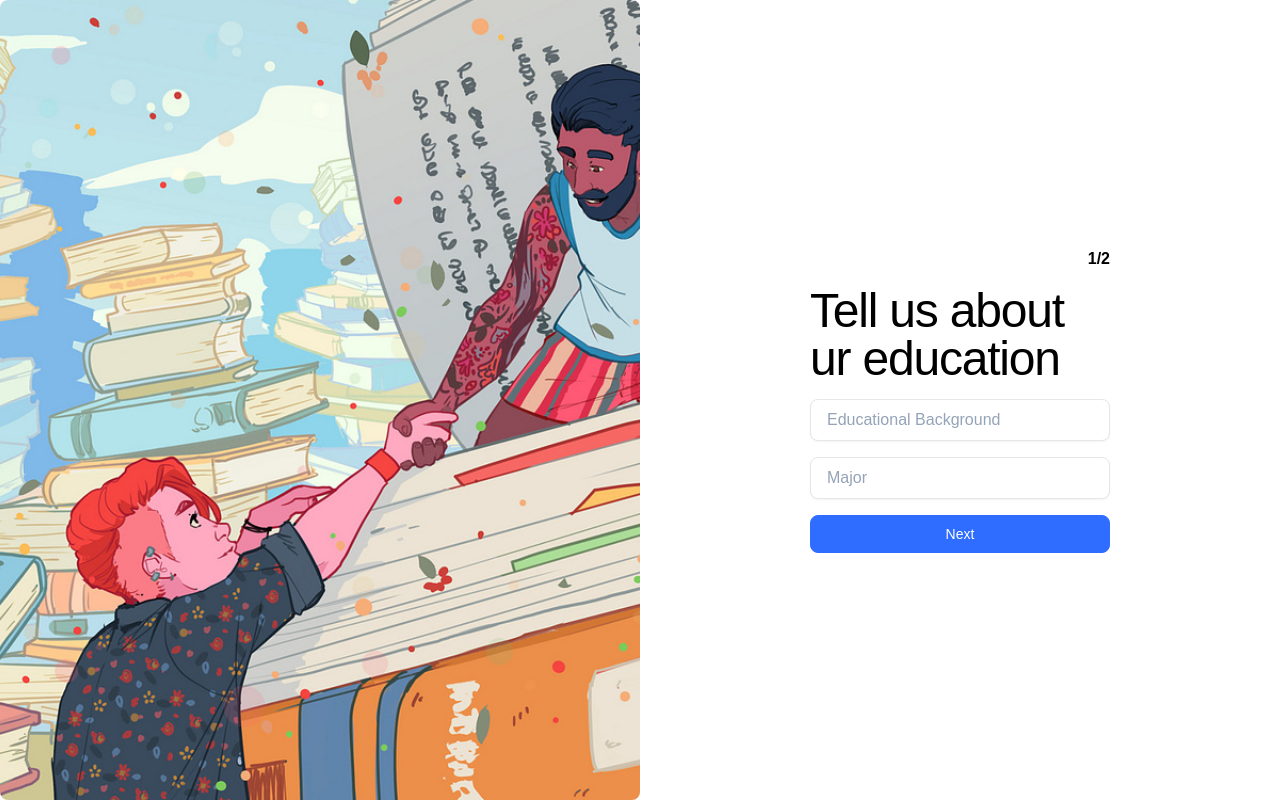
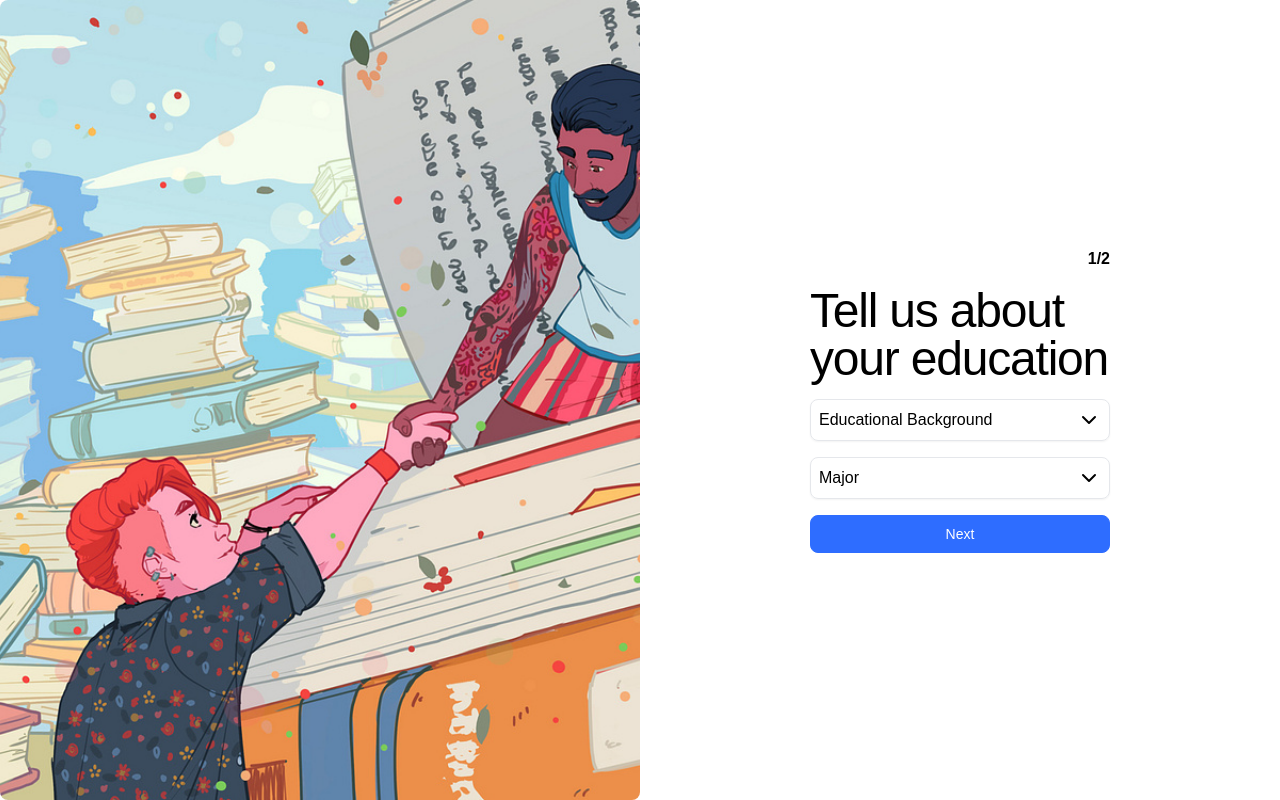
Before and after one commit to udilz/scholaship-fe, a React (Vite) app: page /onboarding in a window 1280 px wide. Built offline with nearby package versions, Linux system fonts and the light colour scheme.

Commit message:
adding form state and handling form submission

```diff
--- a/src/components/ui/select.tsx
+++ b/src/components/ui/select.tsx
@@ -16,11 +16,13 @@ const selectStyle = tv({
 interface SelectProps extends React.ComponentPropsWithRef<'select'> {
   caption: string;
   options: Record<string, string>[];
+  onValueChange?: (value: string) => void;
+  value?: string;
 }
 
 export const Select = (props: SelectProps) => {
   return (
-    <RadixSelect.Root>
+    <RadixSelect.Root value={props.value} onValueChange={props.onValueChange}>
       <RadixSelect.Trigger className={twMerge((selectStyle.slots.trigger), props.className)}>
         <RadixSelect.Value placeholder={props.caption} />
         <RadixSelect.Icon className="text-violet11">
--- a/src/features/dashboard-beasiswa/components/form.add-beasiswa.tsx
+++ b/src/features/dashboard-beasiswa/components/form.add-beasiswa.tsx
@@ -5,7 +5,7 @@ import { Button } from '@/components/ui/button';
 import { Select } from '@/components/ui/select';
 import { countries, jenjangBeasiswa, pendanaanBeasiswa, majorIndonesia } from '../../../data/scholarshipData';
 import { InputDate } from './inputDate';
-import React from 'react';
+
 
 export const FormAddBeasiswa = () => {
   return (
--- a/src/features/onboarding/components/educational.form.tsx
+++ b/src/features/onboarding/components/educational.form.tsx
@@ -1,11 +1,36 @@
-import { Input } from '@/components/ui/input';
+
+
 import { FormWrapper } from './form.wrapper';
+import { Select } from '@/components/ui/select';
+import { jenjangBeasiswa, majorIndonesia } from '@/data/scholarshipData';
 
-export const EducationalForm = () => {
+type EducationalData = {
+  jenjang: string;
+  jurusan: string;
+}
+type EducationalFormProps = EducationalData &{
+  updateFields: (fields: Partial<EducationalData>) => void;
+}
+
+export const EducationalForm = ({ jenjang, jurusan, updateFields }: EducationalFormProps) => {
   return (
-    <FormWrapper title="Tell us about ur education">
-      <Input placeholder="Educational Background" />
-      <Input placeholder="Major" />
+    <FormWrapper title="Tell us about your education">
+      <Select
+        caption="Educational Background"
+        options={jenjangBeasiswa}
+        name="jenjangBeasiswa"
+        value={jenjang}
+        onValueChange={(value) => {
+          updateFields({ jenjang: value });
+        }}
+      />
+      <Select
+        caption="Major"
+        options={majorIndonesia}
+        name="majorIndonesia"
+        value={jurusan}
+        onValueChange={(value) => updateFields({ jurusan: value })}
+      />
     </FormWrapper>
   );
 };
--- a/src/features/onboarding/components/funding.form.tsx
+++ b/src/features/onboarding/components/funding.form.tsx
@@ -1,12 +1,31 @@
 import { Input } from '@/components/ui/input';
 import { FormWrapper } from './form.wrapper';
+import { Select } from '@/components/ui/select';
+import { pendanaanBeasiswa } from '@/data/scholarshipData';
 
+type ScholarshipData = {
+  tipePendanaan: string;
+  preference: string;
+};
+type ScholarshipFormProps = {
+  tipePendanaan: string;
+  preference: string;
+  updateFields: (fields: Partial<ScholarshipData>) => void;
+};
 
-export const FundingForm = () => {
+export const FundingForm = ({ tipePendanaan, preference, updateFields }: ScholarshipFormProps) => {
   return (
     <FormWrapper title="Tell us about ur needs">
-      <Input placeholder="Funding Need" />
-      <Input placeholder="Preference" />
+      <Select
+        caption="Tipe pendanaan beasiswa"
+        options={pendanaanBeasiswa}
+        name="tipePendanaanBeasiswa"
+        value={tipePendanaan}
+        onValueChange={(value) => {
+          updateFields({ tipePendanaan: value });
+        }}
+      ></Select>
+      <Input placeholder="Preference" name="preference" value={preference} onChange={(e) => updateFields({ preference: e.target.value })} />
     </FormWrapper>
   );
 };
--- a/src/features/onboarding/components/onboarding.tsx
+++ b/src/features/onboarding/components/onboarding.tsx
@@ -3,11 +3,44 @@ import { StepBack } from 'lucide-react';
 import { useMultiStepForm } from '../hooks/useMultiStepForm';
 import { EducationalForm } from './educational.form';
 import { FundingForm } from './funding.form';
+import { FormEvent, useState } from 'react';
+
+type FormData = {
+  jenjang: string;
+  jurusan: string;
+  tipePendanaan: string;
+  preference: string;
+};
+
+const INITIAL_DATA: FormData = {
+  jenjang: '',
+  jurusan: '',
+  tipePendanaan: '',
+  preference: '',
+};
 
 export const Onboarding = () => {
-  const { steps, currentStepIndex, step, isFirstStep, back, next, isLastStep } = useMultiStepForm([<EducationalForm />, <FundingForm />]);
+  const [data, setData] = useState(INITIAL_DATA);
+  function updateFields(fields: Partial<FormData>) {
+    setData((prev) => {
+      return { ...prev, ...fields };
+    });
+  }
+  const { steps, currentStepIndex, step, isFirstStep, back, next, isLastStep } = useMultiStepForm([<EducationalForm {...data} updateFields={updateFields} />, <FundingForm {...data} updateFields={updateFields} />]);
+  function onSubmit(e: FormEvent) {
+    e.preventDefault();
+    if (!isLastStep) return next();
+
+    // Tampilkan semua data dalam alert
+    alert(`Submitted with data:
+    Jenjang: ${data.jenjang}
+    Jurusan: ${data.jurusan}
+    Tipe Pendanaan: ${data.tipePendanaan}
+    Preference: ${data.preference}`);
+  }
   return (
-    <main className="h-screen w-full font-poppins">
+    <form onSubmit={onSubmit}>
+      <div className="h-screen w-full font-poppins">
         <div className="absolute flex h-full w-2/4 justify-start">
           <div className="relative w-full">
             <img className="absolute left-0 top-0 h-full w-full rounded-lg object-cover" src="/images/onboarding.jpg" alt="College Image" />
@@ -23,7 +56,7 @@ export const Onboarding = () => {
               </div>
               {step}
               <div className="space-y-2">
-              <Button type="button" onClick={next} className="flex w-full justify-center">
+                <Button type="submit" className="flex w-full justify-center">
                   {isLastStep ? 'Submit' : 'Next'}
                 </Button>
                 {!isFirstStep && (
@@ -35,6 +68,7 @@ export const Onboarding = () => {
             </div>
           </div>
         </div>
-    </main>
+      </div>
+    </form>
   );
 };
--- a/src/features/onboarding/hooks/useMultiStepForm.ts
+++ b/src/features/onboarding/hooks/useMultiStepForm.ts
@@ -5,7 +5,7 @@ export function useMultiStepForm(steps: ReactElement[]) {
 
   function next() {
     setCurrentStepIndex((i) => {
-      if (i > steps.length - 1) return i;
+      if (i >= steps.length - 1) return i;
       return i + 1;
     });
   }
```
Lines whose indentation alone changed are shown as unchanged.
